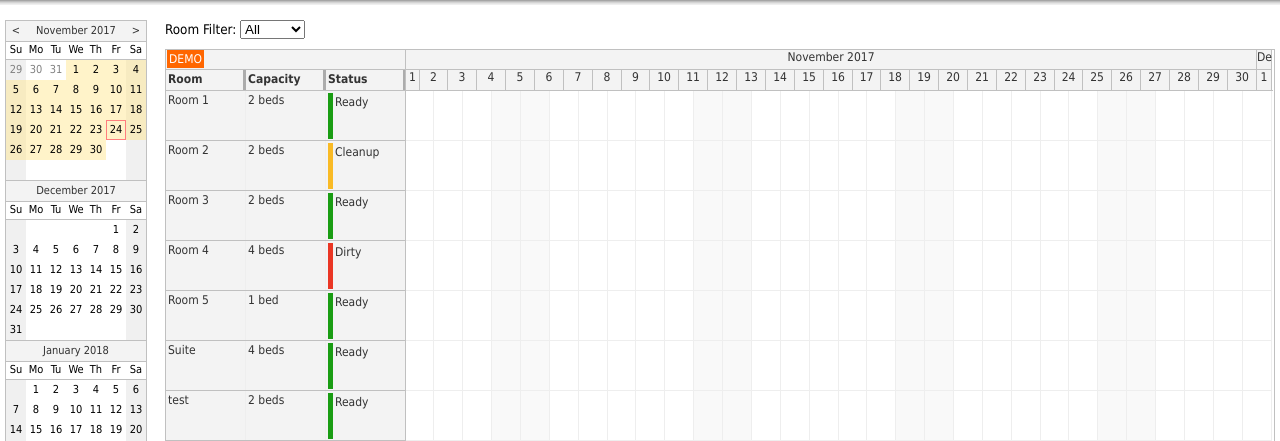
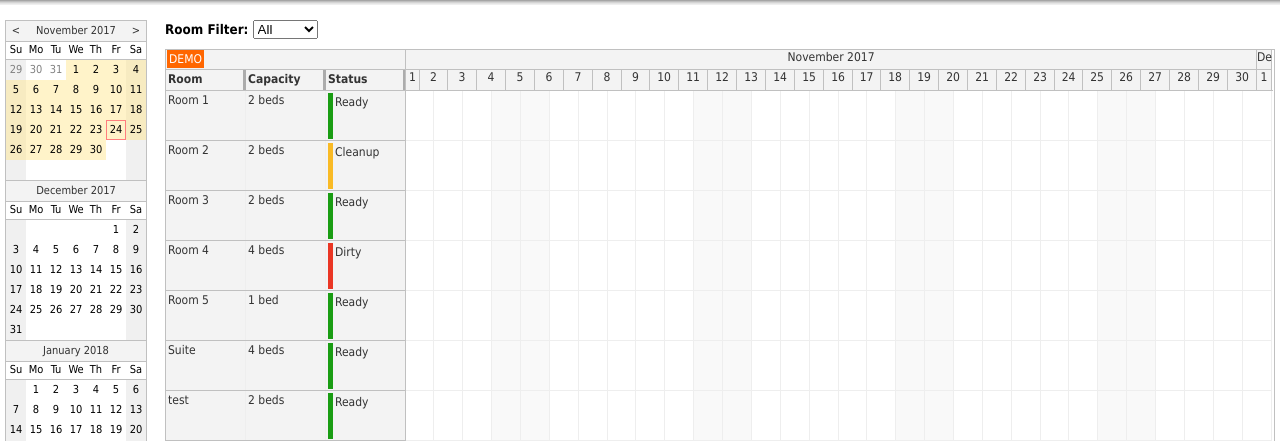
Before and after one commit to meena04/cloverReservation, a PHP site: page / in a window 1280 px wide. Shown: the part 82-523 px from the top of the page. Run offline with PHP 8.4, Linux system fonts and the light colour scheme; data comes from the database, SQL or seed files in the repository; data that the repository does not hold is empty.

Commit message:
ENI-34: Changed "Room Filter" label as Bold on Home page

```diff
--- a/index.php
+++ b/index.php
@@ -94,9 +94,9 @@
                 </div>
                 <div style="margin-left: 160px">
 					<!-- Fix for ENI-24. UNCOMMENT THE BELOW LINE-->
-                    <!-- <div class="space options" style="font-weight:bold"> -->
+                     <div class="space options" style="font-weight:bold">
 					<!-- Comment the below line while fixing ENI-24-->
-                    <div class="space options">
+                    <!-- <div class="space options"> -->
                         Room Filter:
 					<!-- Fix for ENI-25. UNCOMMENT THE BELOW LINE-->
 					<!-- <select ng-model="roomType" style="background-color:#f2f2f2"> -->
```
